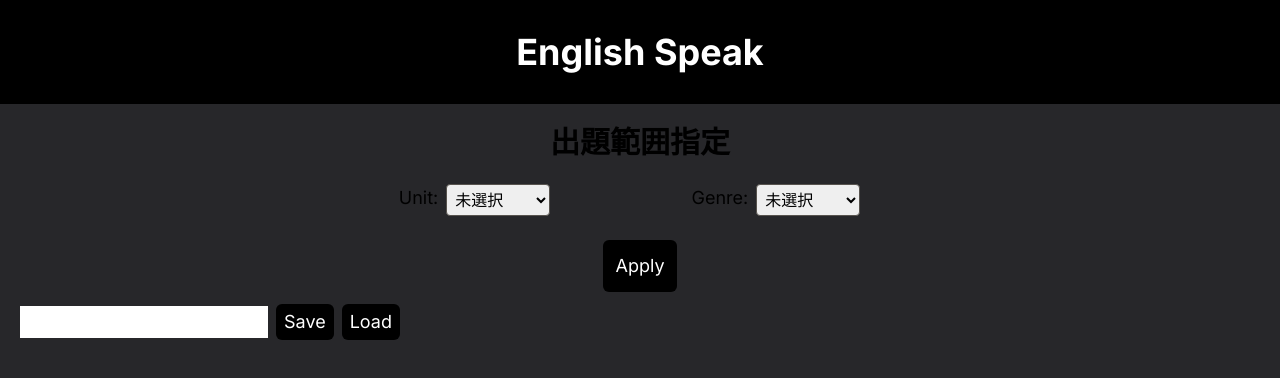
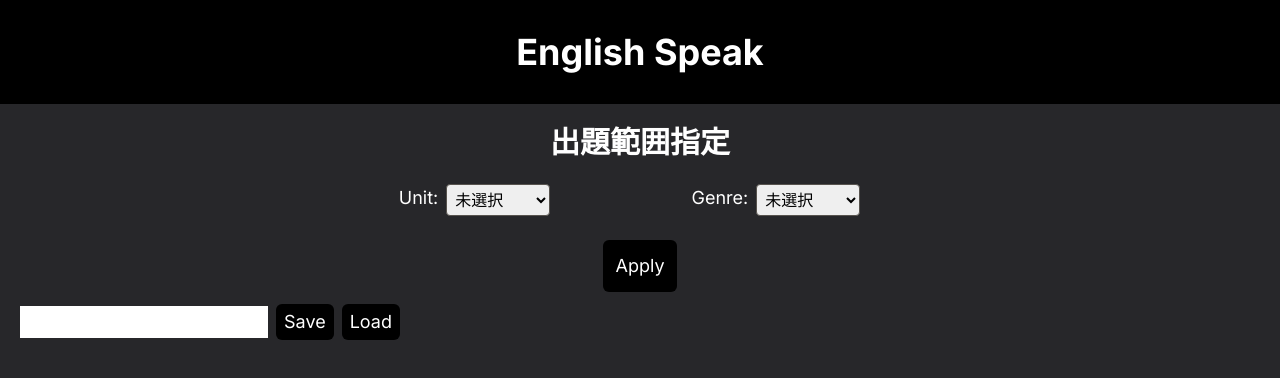
Before and after one commit to Igamizu/eng_speak_nextjs, a Next.js app in the folder docker/node/my-app/: page / in a window 1280 px wide. Shown: the top 378 px of the page. Built offline with nearby package versions, Linux system fonts and the light colour scheme.

Commit message:
fix text color

```diff
--- a/docker/node/my-app/src/app/layout.js
+++ b/docker/node/my-app/src/app/layout.js
@@ -17,7 +17,7 @@ export default function RootLayout({ children }) {
       <StoreProvider>
         <body className={inter.className}>
           <Header />
-          <main className="bg-zinc-800">
+          <main className="bg-zinc-800 text-white">
             <Form />
             {children}
           </main>
```
